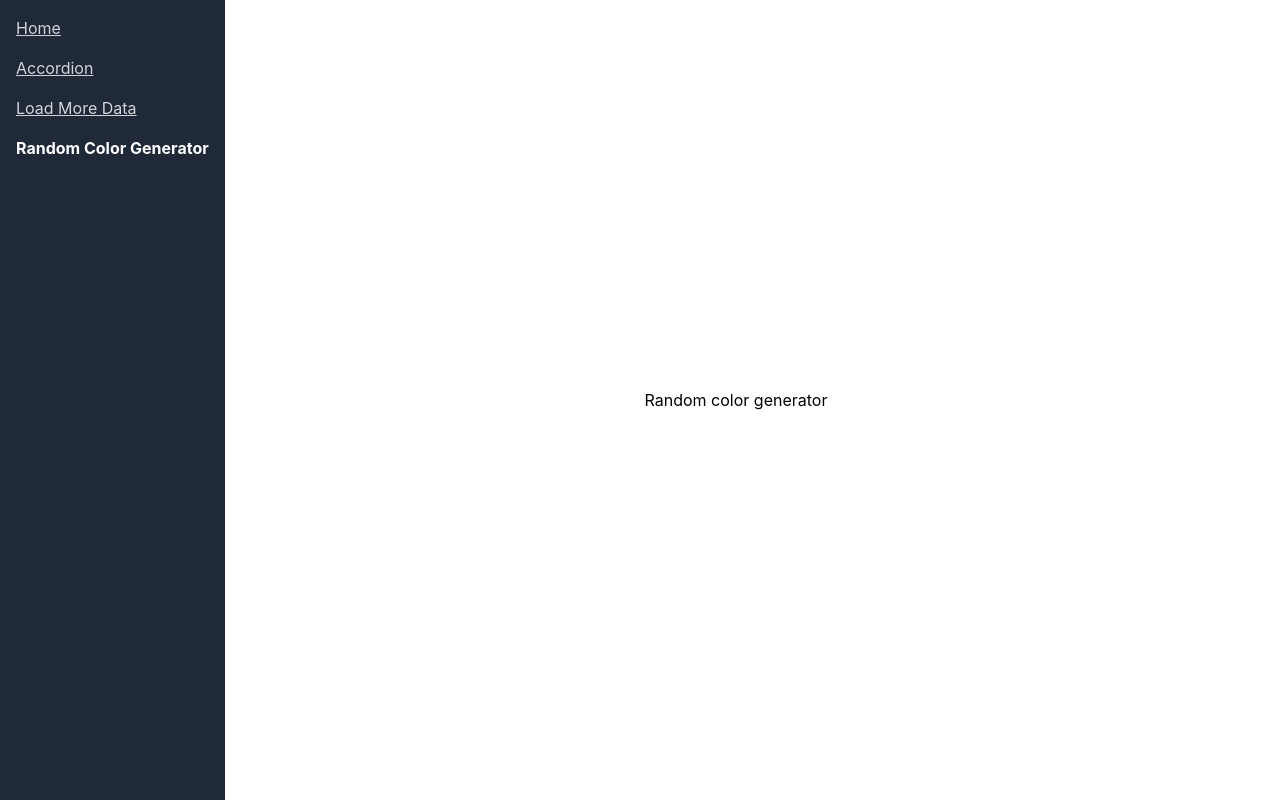
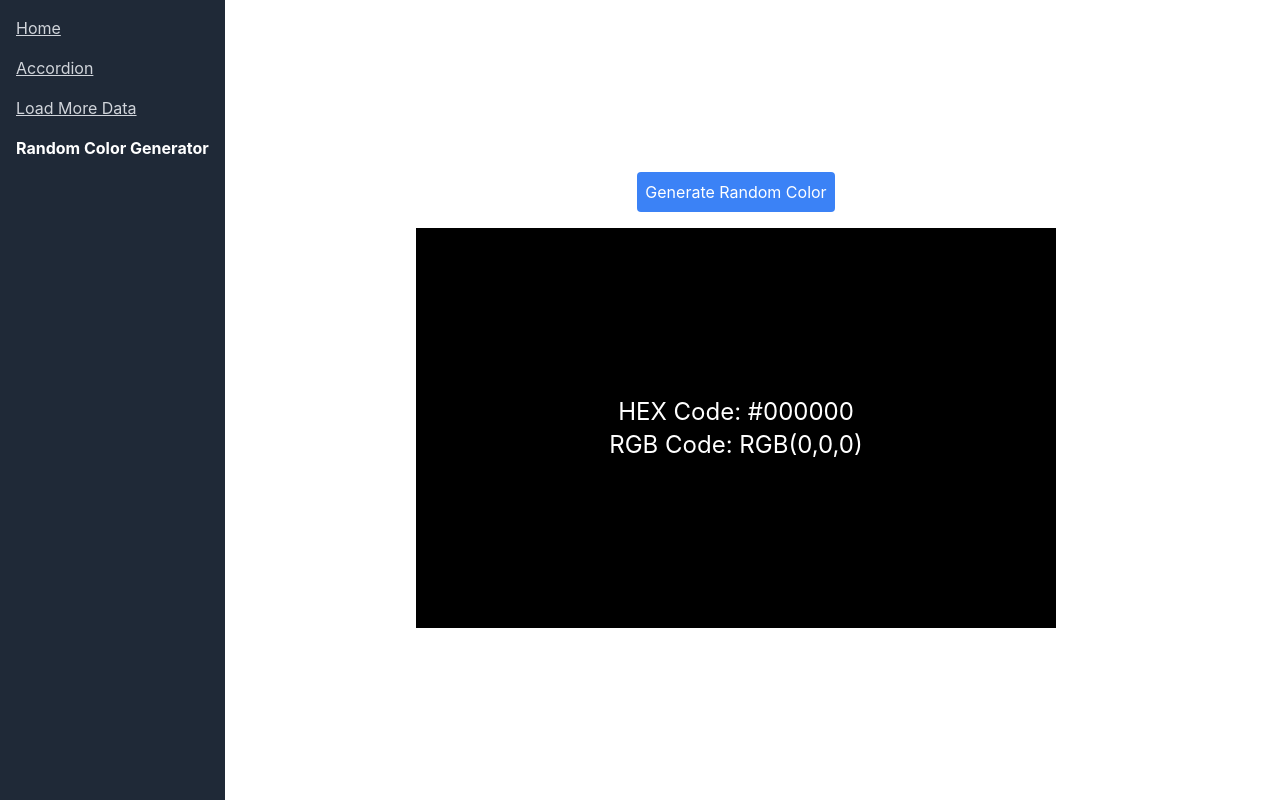
Before and after one commit to saranyaSittrarasu/React_Mini_Projects, a React (Create React App) app: page /randomcolorgenerator in a window 1280 px wide. Built offline with nearby package versions, Linux system fonts and the light colour scheme.

Commit message:
Generate random color with hexcode and RGBCode

```diff
--- a/src/components/RandomColorGenerator/RandomColorGenerator.tsx
+++ b/src/components/RandomColorGenerator/RandomColorGenerator.tsx
@@ -1,7 +1,43 @@
-import React from "react";
+import React, { useState } from "react";
 
 const RandomColorGenerator: React.FC = () => {
-  return <h1>Random color generator</h1>;
+  const [color, setColor] = useState<string>("#000000");
+  const [rgbCode, setRgbCode] = useState<string>("RGB(0,0,0)");
+  const generateColor = () => {
+    const randomColor = Math.floor(Math.random() * 16777215)
+      .toString(16)
+      .toUpperCase();
+    setColor(`#${randomColor}`);
+    if (randomColor.length === 6) {
+      const redCode = parseInt(randomColor.slice(0, 2), 16);
+      const greenCode = parseInt(randomColor.slice(2, 4), 16);
+      const blueCode = parseInt(randomColor.slice(4, 6), 16);
+      const rgbCode = `RGB(${redCode},${greenCode},${blueCode})`;
+      setRgbCode(rgbCode);
+    }
+  };
+  return (
+    <>
+      <div className="flex flex-col items-center justify-center min-h-screen">
+        <div className="mb-4">
+          <button
+            onClick={generateColor}
+            className="p-2 bg-blue-500 text-white rounded"
+          >
+            Generate Random Color
+          </button>
+        </div>
+        <div
+          style={{ backgroundColor: color }}
+          className="w-[50vw] h-[50vh] flex flex-col items-center justify-center text-2xl text-white"
+        >
+          <h1>HEX Code: {color}</h1>
+          <hr />
+          <h1>RGB Code: {rgbCode}</h1>
+        </div>
+      </div>
+    </>
+  );
 };
 
 export default RandomColorGenerator;
```
